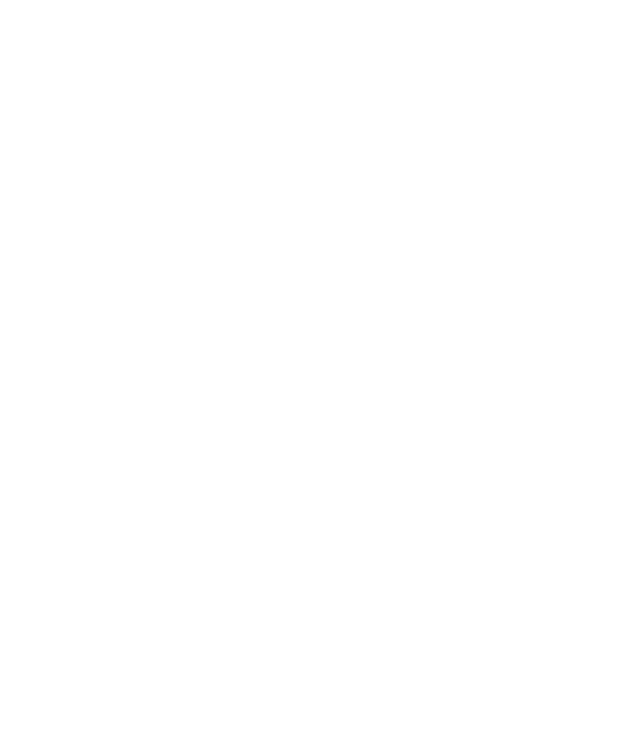
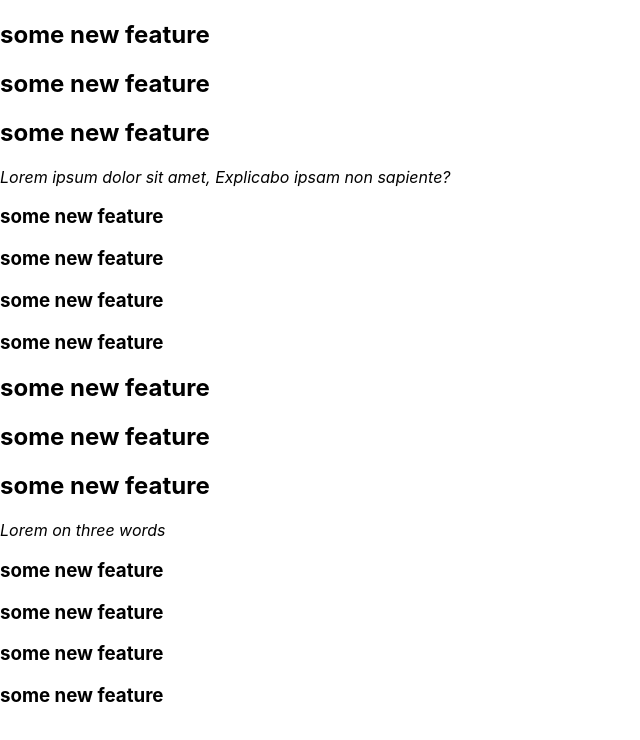
Before and after one commit to aleks1303/may-2024_react-preview, a React (Create React App) app: page / in a window 1280 px wide. Shown: the top 740 px of the page, without its empty margins (0-640 px from the left). Built offline with nearby package versions, Linux system fonts and the light colour scheme.

Commit message:
react_preview_high_order_component(7)

```diff
--- a/src/App.tsx
+++ b/src/App.tsx
@@ -1,10 +1,15 @@
 import React from 'react';
 import './App.css';
+import OriginalComponent1 from "./components/OriginalComponent1";
+import OriginalComponent2 from "./components/OriginalComponent2";
+
+// використовується в формах, якщо форми однакові, а треба замінити тільки деякі частини
 
 function App() {
   return (
     <div>
-
+      <OriginalComponent1/>
+      <OriginalComponent2/>
     </div>
   );
 }
--- /dev/null
+++ b/src/components/OriginalComponent1.tsx
@@ -0,0 +1,12 @@
+import React from 'react';
+import withSomethingNew from '../hok/withSomethingNew';
+
+const OriginalComponent1 = () => {
+    return (
+        <div>
+            <i>Lorem ipsum dolor sit amet, Explicabo ipsam non sapiente?</i>
+        </div>
+    );
+};
+
+export default withSomethingNew(OriginalComponent1) ;
--- /dev/null
+++ b/src/components/OriginalComponent2.tsx
@@ -0,0 +1,12 @@
+import React from 'react';
+import withSomethingNew from "../hok/withSomethingNew";
+
+const OriginalComponent2 = () => {
+    return (
+        <div>
+            <i>Lorem on three words</i>
+        </div>
+    );
+};
+
+export default withSomethingNew(OriginalComponent2);
--- /dev/null
+++ b/src/hok/withSomethingNew.tsx
@@ -0,0 +1,21 @@
+import React, {FC} from "react";
+
+const withSomethingNew = (Component:FC) =>{
+
+    const WrapperComponent = (props:any) => {
+        return (
+            <div>
+                <h2>some new feature</h2>
+                <h2>some new feature</h2>
+                <h2>some new feature</h2>
+                <Component {...props}/>
+                <h3>some new feature</h3>
+                <h3>some new feature</h3>
+                <h3>some new feature</h3>
+                <h3>some new feature</h3>
+            </div>
+        )
+    }
+    return WrapperComponent
+}
+export default withSomethingNew;
```
